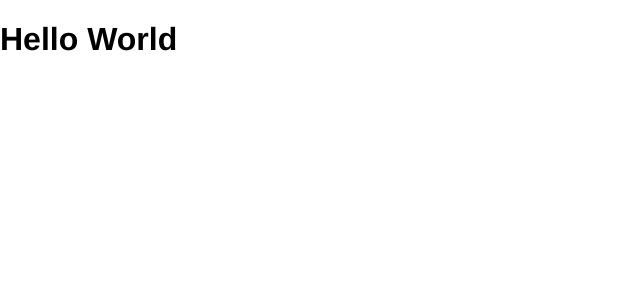
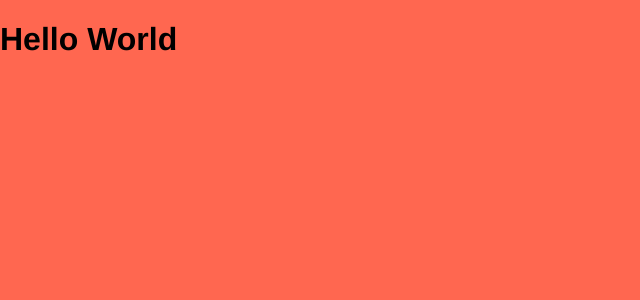
Before and after one commit to MaliScheuer/capstone-project, a React (Create React App) app: page / in a window 1280 px wide. Shown: the top 300 px of the page, without its empty margins (0-640 px from the left). Built offline with nearby package versions, Linux system fonts and the light colour scheme.

Commit message:
added css variables colors

```diff
--- a/src/GlobalStyles.js
+++ b/src/GlobalStyles.js
@@ -10,7 +10,19 @@ export default createGlobalStyle`
 
 body{
     margin: 0;
+    background: var(--red);
 
 }
 
+:root{
+
+    --red: #ff6750;
+    --petrol: #3d717d;
+    --petrol-light: #77b1b5;
+    --rose: #f2b29b;
+    --grey: #707070;
+    --lightgrey: #f0e6e6;
+    --kakhi: #7a8775;
+}
+
 `
```
